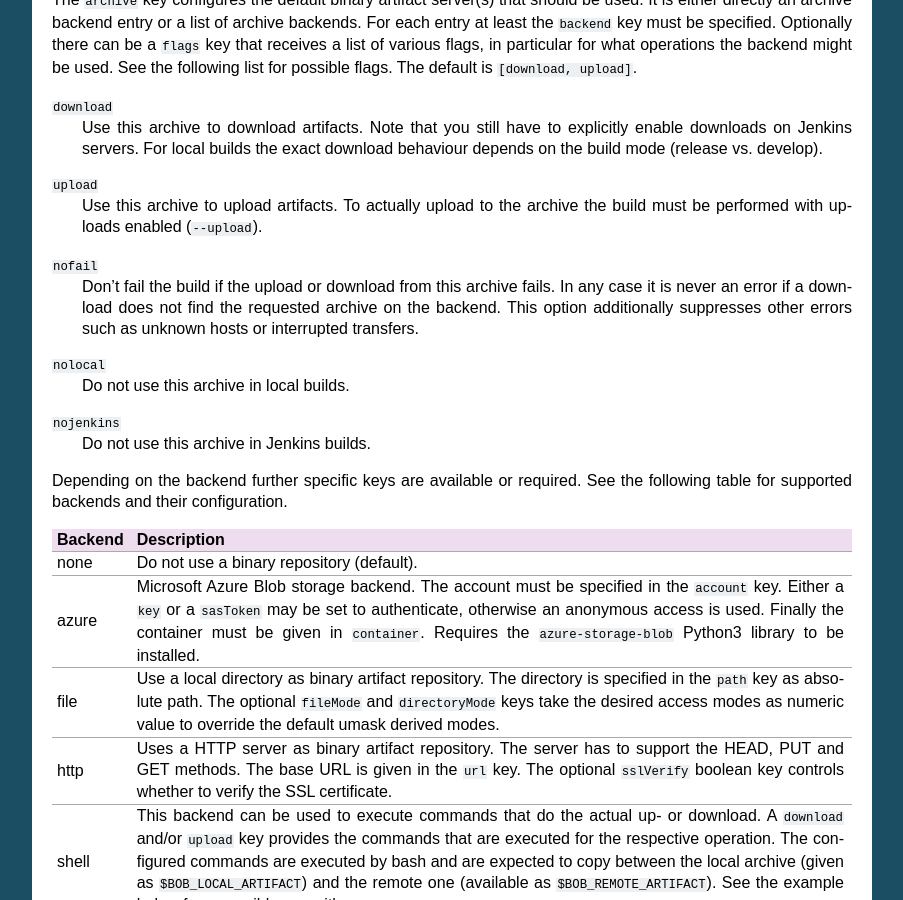
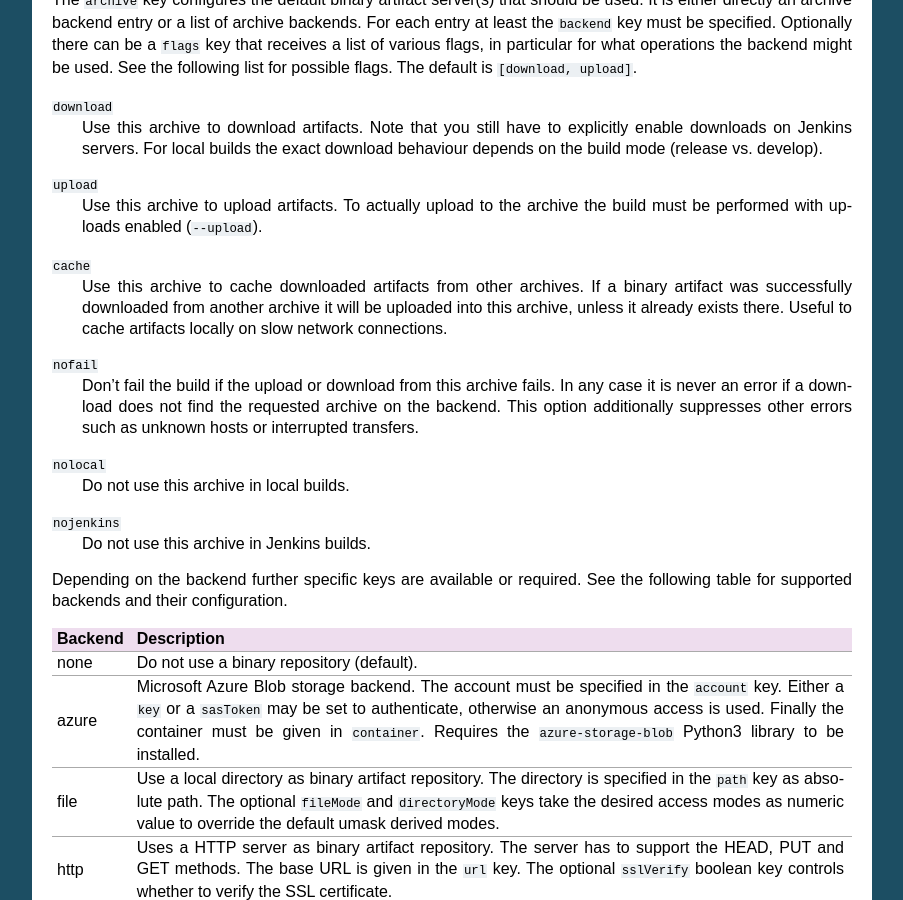
Before and after one commit to BobBuildTool/bob, a Sphinx documentation site: the page built from doc/manual/configuration.rst, in a window 1280 px wide and 900 px high, scrolled down 29634 px. Shown: the whole window, without its empty margins (198-1101 px from the left). Built offline with Sphinx 7.4.7, drawn with Linux system fonts in a browser that asks for light colours; formulas are drawn with MathJax 3; pages that are not in the unit, such as notebooks, are missing from menus; the version number could not be read and is left out.

Commit message:
doc: document "cache" archive flag

```diff
--- a/doc/manual/configuration.rst
+++ b/doc/manual/configuration.rst
@@ -1968,6 +1968,12 @@ the following list for possible flags. The default is ``[download, upload]``.
     Use this archive to upload artifacts. To actually upload to the archive the
     build must be performed with uploads enabled (``--upload``).
 
+``cache``
+    Use this archive to cache downloaded artifacts from other archives. If a
+    binary artifact was successfully downloaded from another archive it will
+    be uploaded into this archive, unless it already exists there. Useful to
+    cache artifacts locally on slow network connections.
+
 ``nofail``
     Don't fail the build if the upload or download from this archive fails. In
     any case it is never an error if a download does not find the requested
```
